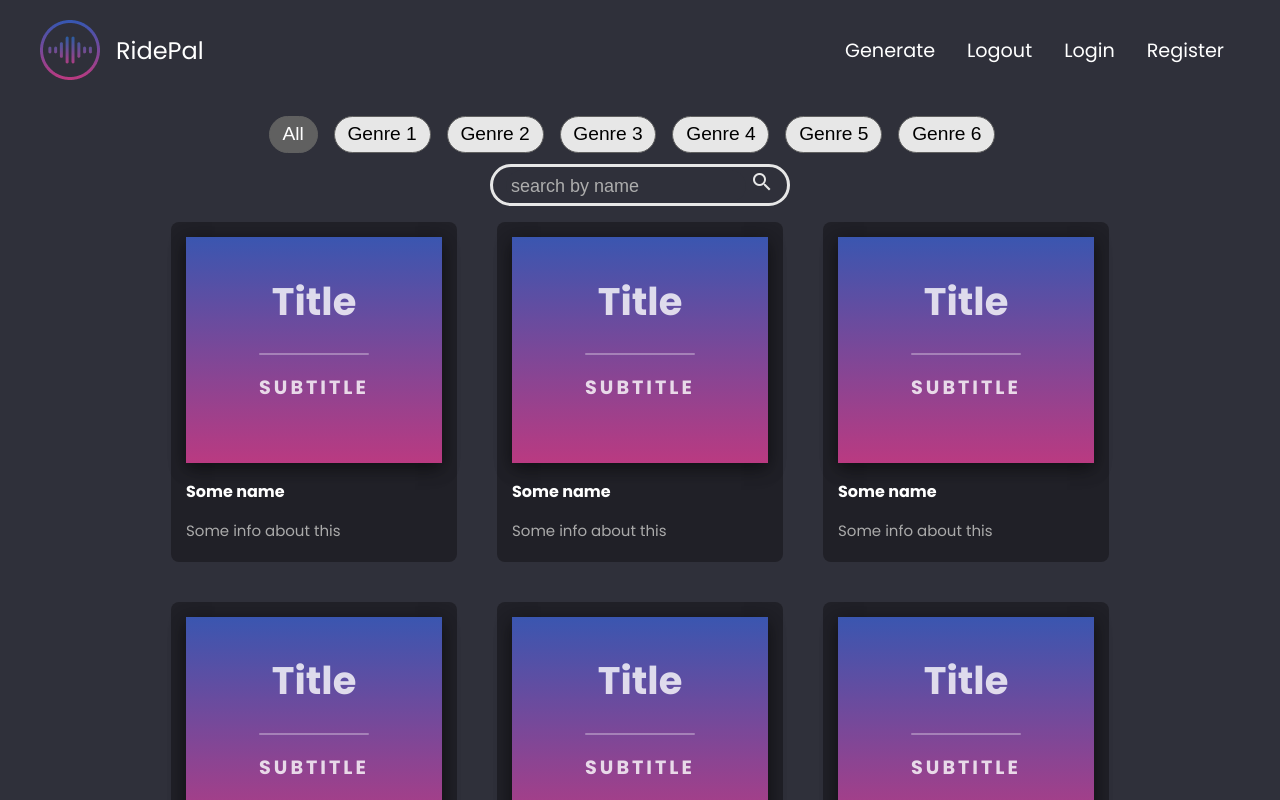
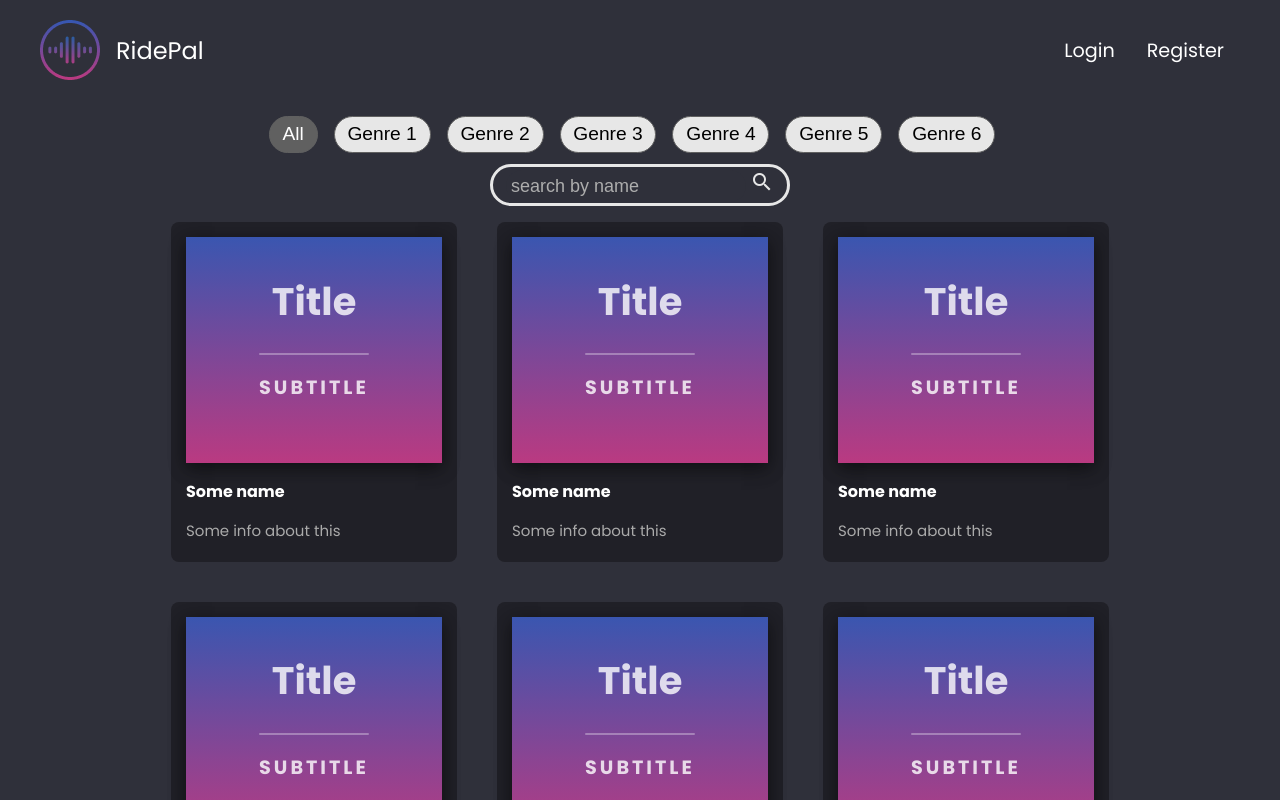
Before and after one commit to sava-stanchev/ridepal-playlist-generator, a React (Create React App) app in the folder client/: page /home in a window 1280 px wide. Shown: the top 800 px of the page. Built offline with nearby package versions, Linux system fonts and the light colour scheme.

Commit message:
login logout checked

```diff
--- a/client/src/components/Navbar.js
+++ b/client/src/components/Navbar.js
@@ -12,6 +12,7 @@ const NavBar = () => {
       isLoggedIn: false,
     });
   };
+  console.log(auth.isLoggedIn);
 
   return(
     <header className="main-header">
@@ -22,13 +23,19 @@ const NavBar = () => {
         </a>
       </Link>
       <nav className="main-nav">
+        {
+          auth.isLoggedIn
+          ?
           <ul>
             <Link to="/generate-route">
               <li><a href="#generate-route">Generate</a></li>
             </Link>
             <Link to="/home">
-            <li><a href="#logout">Logout</a></li>
+              <li><a href="#logout" onClick={() => logout()}>Logout</a></li>
             </Link>
+          </ul>
+          :
+          <ul>
             <Link to="/login">
               <li><a href="#login">Login</a></li>
             </Link>
@@ -36,6 +43,7 @@ const NavBar = () => {
               <li><a href="#register">Register</a></li>
             </Link>
           </ul>
+        }
       </nav>
     </header>
   )
```
Lines whose indentation alone changed are shown as unchanged.
